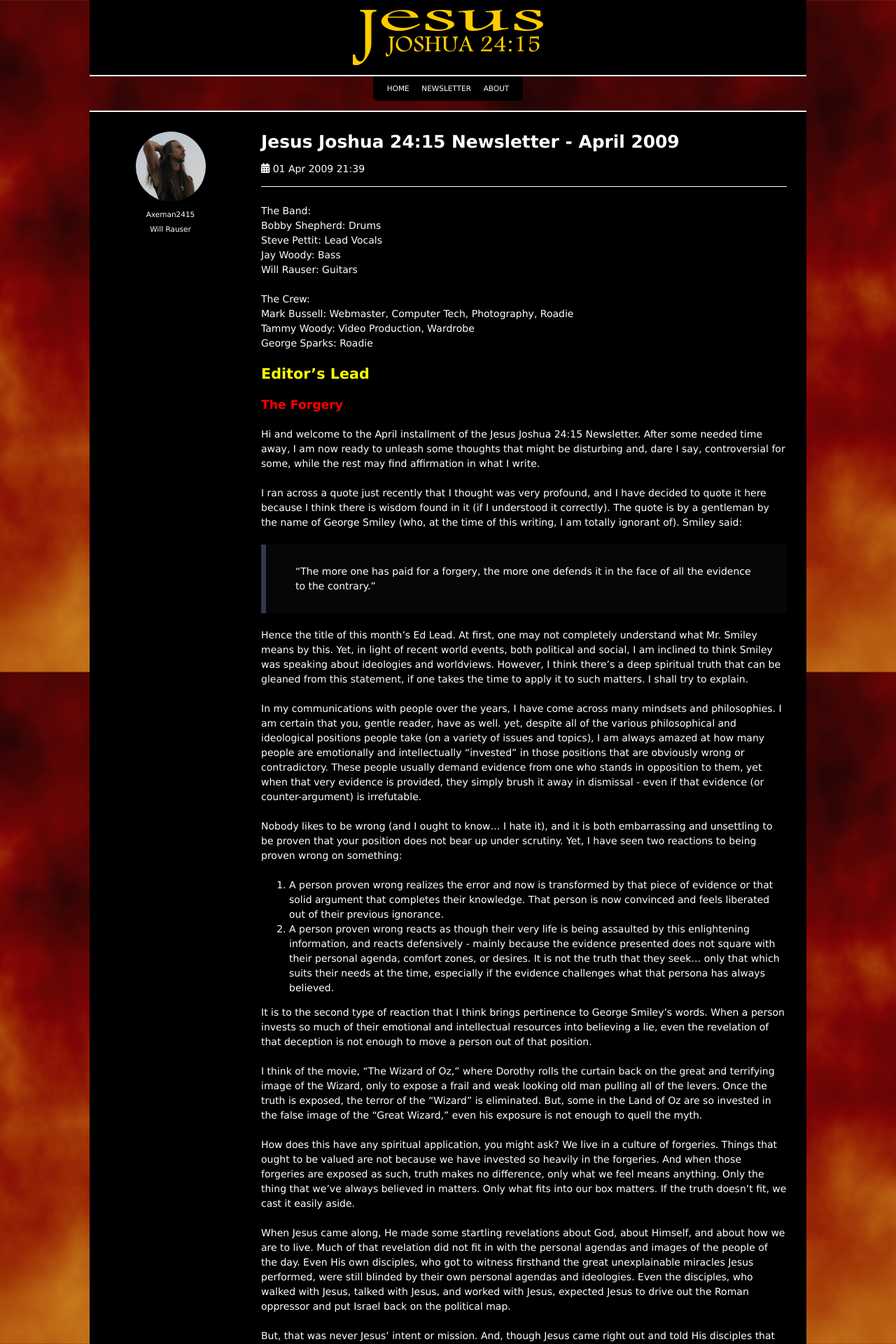
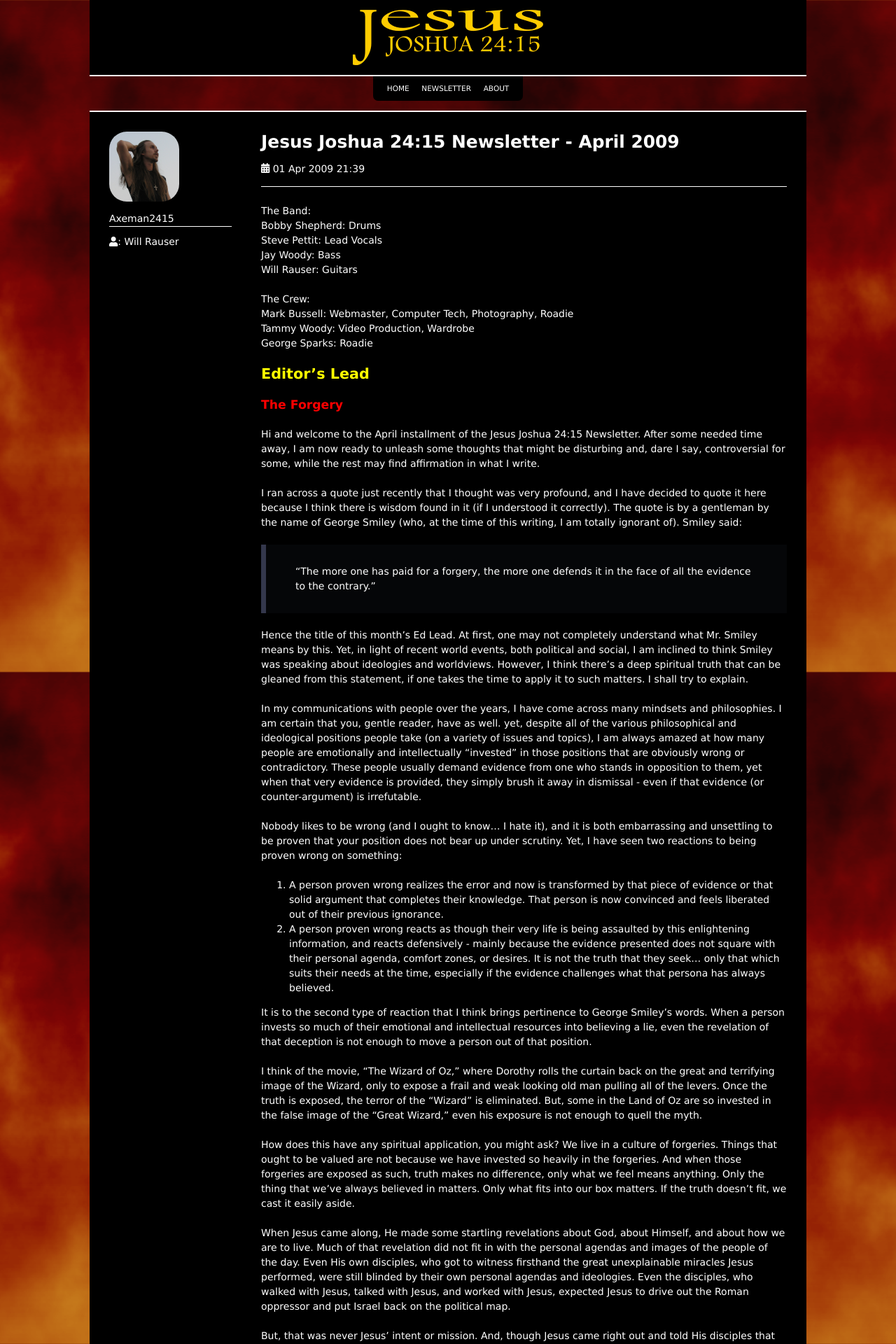
Before and after one commit to Wayward-Son-Developers/Jesus-Joshua-24-15, a Jekyll site: the page built from _newsletters/2009-04.md, in a window 1280 px wide. Shown: the top 1920 px of the page at 70% size. Built offline with Jekyll 4.4.1, drawn with Linux system fonts in a browser that asks for light colours; some web fonts are replaced.

Commit message:
Author sidebar done (?)

```diff
--- a/_includes/page-author.html
+++ b/_includes/page-author.html
@@ -12,15 +12,16 @@
   {%- endif -%}
 
   <div class="author-info">
-    <div class="author-name">
+    <div class="author-pubname">
       <span class="p-name">{{ author_id }}</span>
     </div>
     {%- if author.name -%}
       <div class="author-name">
-        <span class="p-name">{{ author.name }}</span>
+        <i class="fas fa-user"></i>: <span class="p-name">{{ author.name }}</span>
       </div>
     {%- endif -%}
     {%- if author.links -%}
+      <div class="author-link-heading"><i class="fas fa-link"></i>:
       <ul class="author-links">
         {%- for link in author.links -%}
           {%- if link.url contains "://" -%}
@@ -33,6 +34,7 @@
           </li>
         {%- endfor -%}
       </ul>
+      </div>
     {%- endif -%}
   </div>
 </div>
--- a/_sass/so-simple/_author.scss
+++ b/_sass/so-simple/_author.scss
@@ -6,13 +6,20 @@
   margin-right: 1em;
   width: 50px;
   height: auto;
-  border-radius: 50%;
+  border-radius: 25%; // orig: 50%;
 
   @include breakpoint($large) {
     margin-right: 0;
     margin-bottom: 1em;
     width: 100px;
     height: auto;
+  }
+}
+
+.author-pubname {
+  @include breakpoint($large) {
+    margin-bottom: 0.8em;
+    border-bottom: 1px solid;
   }
 }
 
@@ -29,7 +36,7 @@
   list-style: none;
 
   @include breakpoint($large) {
-    display: block;
+    display: inline-block; // orig: display: block;
   }
 }
 
@@ -37,9 +44,11 @@
   display: inline;
   padding-right: 0.5em;
 
+  /*
   @include breakpoint($large) {
     padding: 0.25em;
   }
+  */
 
   a {
     text-decoration: none;
--- a/_sass/so-simple/_page.scss
+++ b/_sass/so-simple/_page.scss
@@ -62,33 +62,10 @@
 }
 
 .page-sidebar {
-  font-size: 0.75rem;
+  // orig: font-size: 0.75rem;
 
   @include breakpoint($large) {
-    text-align: center;
-  }
-
-  .page-date,
-  .read-time {
-    font-family: $meta-font-family;
-    font-style: italic;
-    white-space: nowrap;
-  }
-
-  .read-time {
-    @include breakpoint($large) {
-      display: block;
-    }
-  }
-
-  .read-time + .page-date::before {
-    content: "\2022";
-    padding: 0 0.5em;
-
-    @include breakpoint($large) {
-      content: "";
-      padding: 0;
-    }
+    text-align: left; // orig: text-align: center;
   }
 }
 
@@ -212,7 +189,29 @@
   .page-content .page-header {
     margin-bottom: 1.75em;
     padding-bottom: 1em;
-    border-bottom: 1px solid; // Optional, if you still want a subtle rule under the date/read-time
+    border-bottom: 1px solid; // Optional, if you still want a subtle rule under the date/read-time  .page-date,
+
+    .read-time {
+        font-family: $meta-font-family;
+        // orig: font-style: italic;
+        white-space: nowrap;
+    }
+
+    .read-time {
+      @include breakpoint($large) {
+        // orig: display: block;
+      }
+    }
+
+    .read-time + .page-date::before {
+      content: "\2022";
+      padding: 0 0.5em;
+
+      @include breakpoint($large) {
+        content: "";
+        padding: 0;
+      }
+    }
   }
 
   hr {
```
